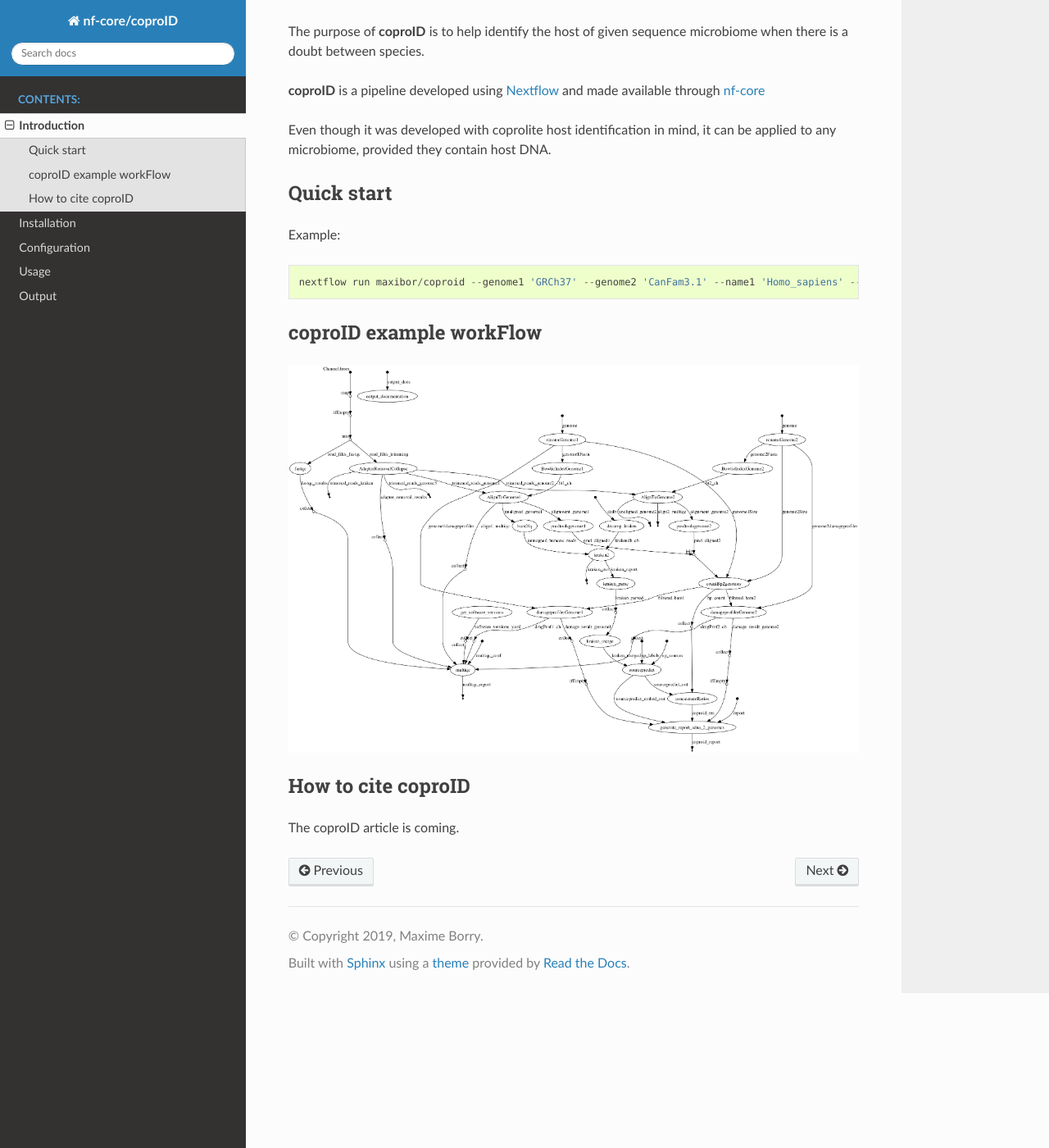
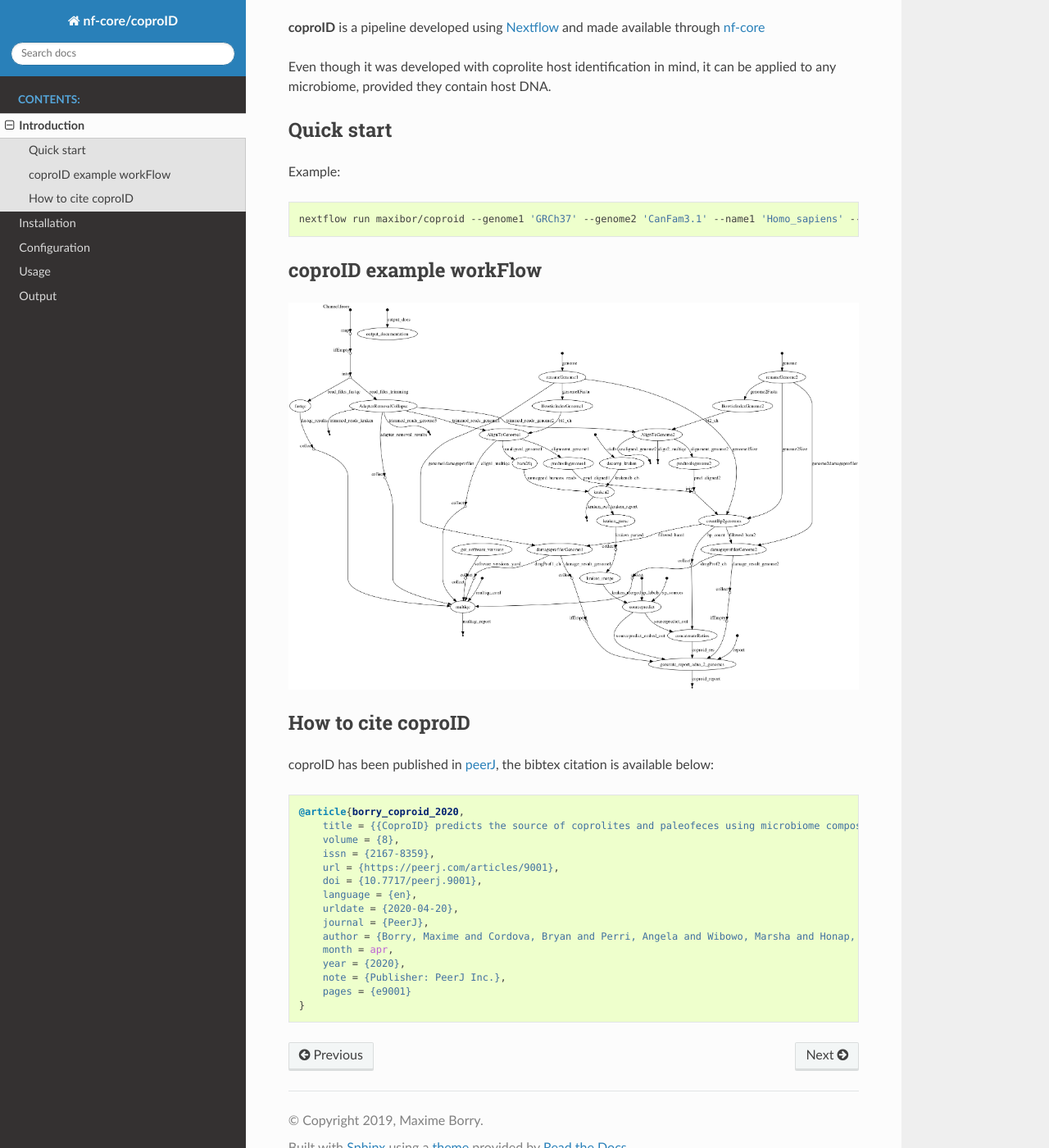
Before and after one commit to nf-core/coproid, a Sphinx documentation site: the page built from docs/introduction.md, in a window 1280 px wide and 1400 px high, scrolled down 479 px. Shown: the whole window at 82% size. Built offline with Sphinx 7.4.7 and the Read the Docs theme 2.0.0, drawn with Linux system fonts in a browser that asks for light colours.

Commit message:
update doc

````diff
--- a/docs/conf.py
+++ b/docs/conf.py
@@ -16,10 +16,8 @@
 # import sys
 # sys.path.insert(0, os.path.abspath('.'))
 
-from recommonmark.parser import CommonMarkParser
-
 source_parsers = {
-    '.md': CommonMarkParser,
+    '.md': 'recommonmark.parser.CommonMarkParser',
 }
 
 
@@ -32,7 +30,7 @@
 # The short X.Y version
 version = ''
 # The full version, including alpha/beta/rc tags
-release = '1.0'
+release = '1.1'
 
 
 # -- General configuration ---------------------------------------------------
@@ -52,6 +50,7 @@
     'sphinx.ext.mathjax',
     'sphinx.ext.viewcode',
     'sphinx.ext.githubpages',
+    'recommonmark'
 ]
 
 # Add any paths that contain templates here, relative to this directory.
@@ -99,7 +98,7 @@
 # Add any paths that contain custom static files (such as style sheets) here,
 # relative to this directory. They are copied after the builtin static files,
 # so a file named "default.css" will overwrite the builtin "default.css".
-html_static_path = ['_static']
+# html_static_path = ['_static']
 
 # Custom sidebar templates, must be a dictionary that maps document names
 # to template names.
--- a/docs/introduction.md
+++ b/docs/introduction.md
@@ -16,12 +16,32 @@
 
 Example:
 
-    nextflow run maxibor/coproid --genome1 'GRCh37' --genome2 'CanFam3.1' --name1 'Homo_sapiens' --name2 'Canis_familiaris' --reads '*_R{1,2}.fastq.gz'
+```bash
+nextflow run maxibor/coproid --genome1 'GRCh37' --genome2 'CanFam3.1' --name1 'Homo_sapiens' --name2 'Canis_familiaris' --reads '*_R{1,2}.fastq.gz'
+```
 
 ## coproID example workFlow
 
-![](../assets/img/coproid_dag.png)
+![coproid-dag](../assets/img/coproid_dag.png)
 
 ## How to cite coproID
 
-The coproID article is coming.
+coproID has been published in [peerJ](https://peerj.com/articles/9001), the bibtex citation is available below:
+
+```bibtex
+@article{borry_coproid_2020,
+    title = {{CoproID} predicts the source of coprolites and paleofeces using microbiome composition and host {DNA} content},
+    volume = {8},
+    issn = {2167-8359},
+    url = {https://peerj.com/articles/9001},
+    doi = {10.7717/peerj.9001},
+    language = {en},
+    urldate = {2020-04-20},
+    journal = {PeerJ},
+    author = {Borry, Maxime and Cordova, Bryan and Perri, Angela and Wibowo, Marsha and Honap, Tanvi Prasad and Ko, Jada and Yu, Jie and Britton, Kate and Girdland-Flink, Linus and Power, Robert C. and Stuijts, Ingelise and Salazar-García, Domingo C. and Hofman, Courtney and Hagan, Richard and Kagoné, Thérèse Samdapawindé and Meda, Nicolas and Carabin, Helene and Jacobson, David and Reinhard, Karl and Lewis, Cecil and Kostic, Aleksandar and Jeong, Choongwon and Herbig, Alexander and Hübner, Alexander and Warinner, Christina},
+    month = apr,
+    year = {2020},
+    note = {Publisher: PeerJ Inc.},
+    pages = {e9001}
+}
+```
````
Also changed, not shown: other parts of docs/introduction.md (+1 -1 lines), README.md (+30 -9 lines), docs/README.md (deleted, +0 -40 lines), docs/configuration.md (+3 -3 lines), docs/output.md (+0 -1 lines).
